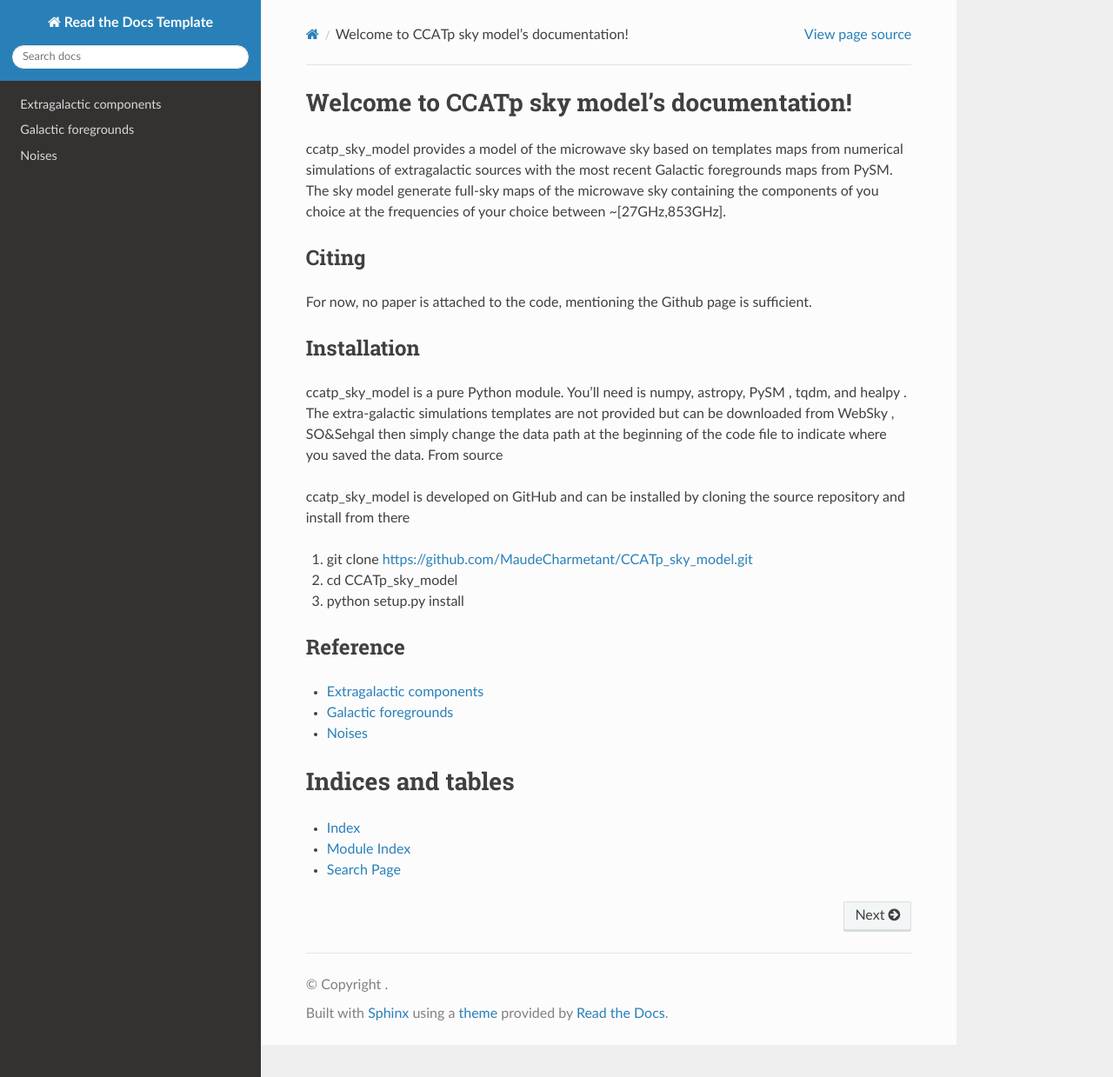
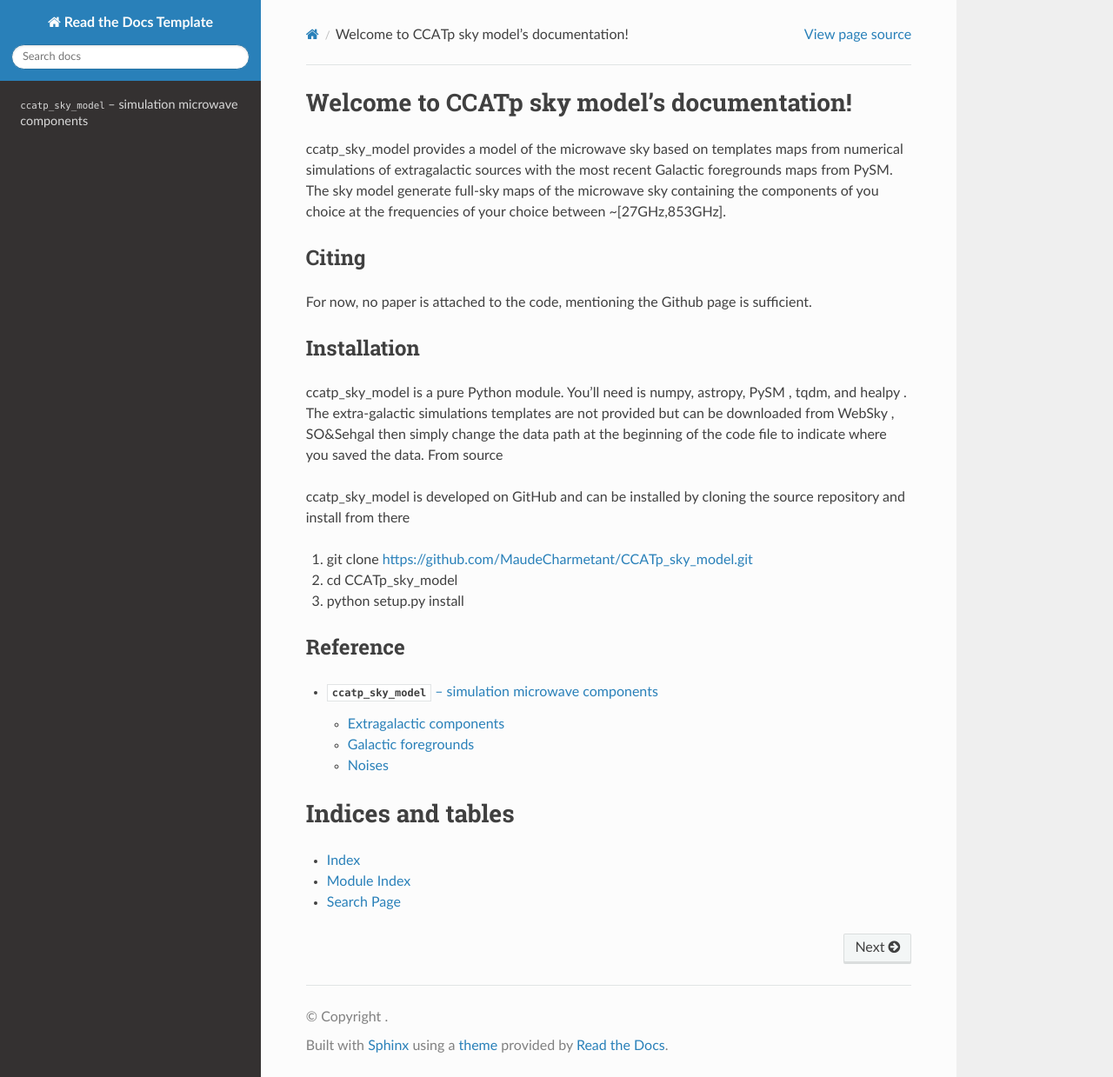
Before and after one commit to MaudeCharmetant/skymodel, a Sphinx documentation site: the page built from docs/index.rst, in a window 1280 px wide and 1239 px high. Shown: the whole window at 87% size. Built offline with Sphinx 7.4.7 and the Read the Docs theme 2.0.0, drawn with Linux system fonts in a browser that asks for light colours; pages that are not in the unit, such as notebooks, are missing from menus.

Commit message:
Update ccatp_sky_model.rst

```diff
--- a/docs/ccatp_sky_model.rst
+++ b/docs/ccatp_sky_model.rst
@@ -1,3 +1,7 @@
+.. currentmodule:: ccatp_sky_model
+
+:mod:`ccatp_sky_model` -- simulation microwave components
+==========================================================
 
 Extragalactic components
 ------------------------
```
